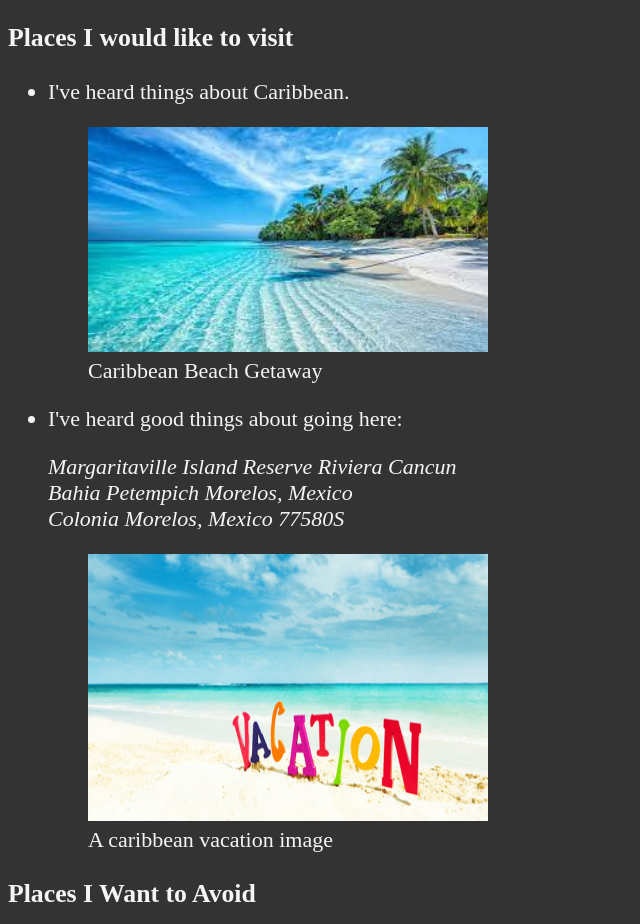
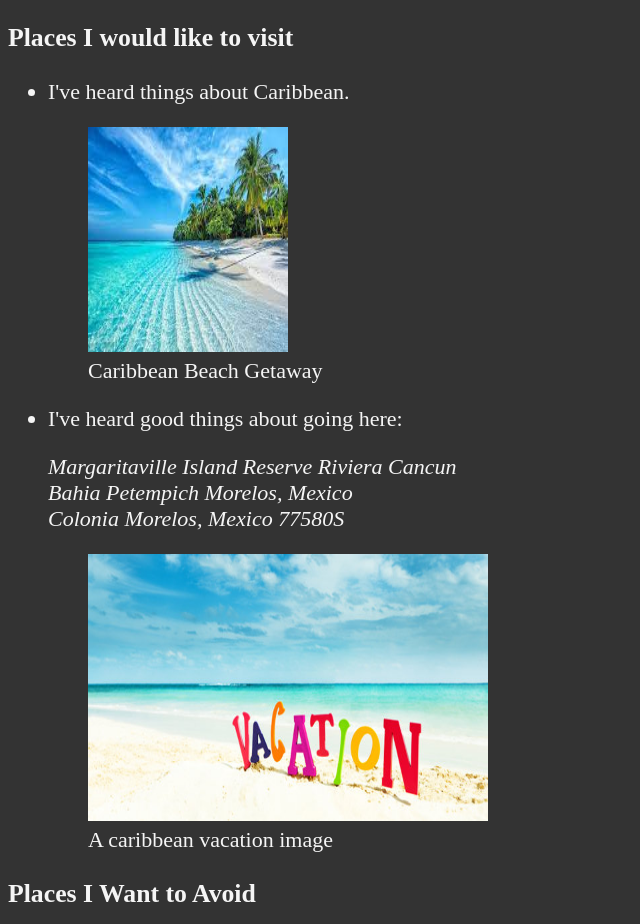
Before and after one commit to Orol2/supersimple, a plain HTML site: page index.html in a window 1280 px wide. Shown: the part 1225-2149 px from the top of the page, without its empty margins (0-640 px from the left). Drawn offline with Linux system fonts and the light colour scheme.

Commit message:
Update index.html

```diff
--- a/index.html
+++ b/index.html
@@ -92,7 +92,7 @@
                     <p>I've heard things about Caribbean.</p>
                     <figure>
                         <img src="img/caribbean.jpg.jpg" alt="Caribbean beach" title="I want to visit Caribbean beach."
-                            width="400" height="225" loading="lazy">
+                            width="200" height="225" loading="lazy">
                         <figcaption>
                             Caribbean Beach Getaway
                         </figcaption>
```
